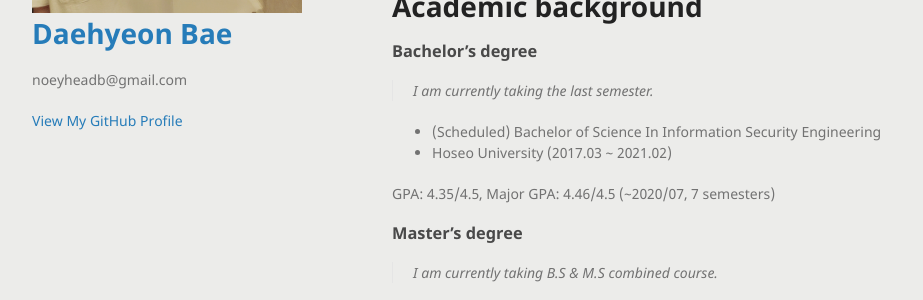
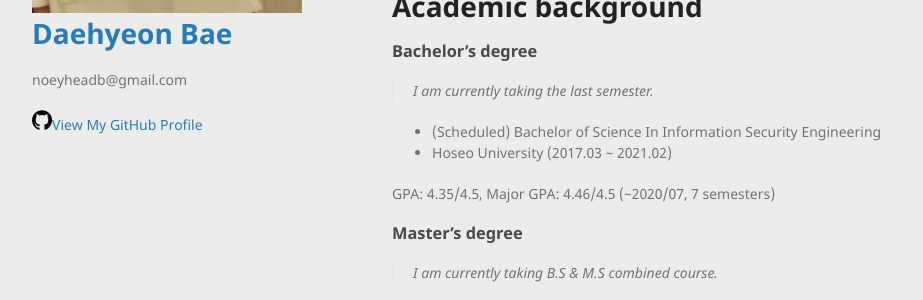
Before and after one commit to noeyheadb/noeyheadb.github.io, a Jekyll site: the page built from index.md, in a window 1280 px wide. Shown: the part 315-615 px from the top of the page, without its empty margins (178-1101 px from the left). Built offline with Jekyll 4.4.1, drawn with Linux system fonts in a browser that asks for light colours.

Commit message:
⚡️ Add github logo

```diff
--- a/_layouts/default.html
+++ b/_layouts/default.html
@@ -27,7 +27,7 @@
         {% endif %}
 
         {% if site.github.is_user_page %}
-        <p class="view"><a href="{{ site.github.owner_url }}">View My GitHub Profile</a></p>
+        <p class="view"><a href="{{ site.github.owner_url }}"><img width="20px" height="20px" src="/assets/img/github-logo.png">View My GitHub Profile</a></p>
         {% endif %}
 
         {% if site.show_downloads %}
```
Also changed, not shown: assets/img/github-logo.png (added).
